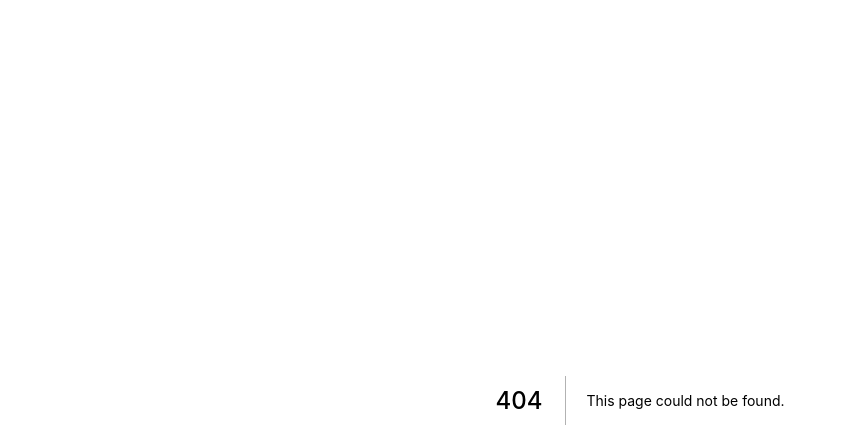
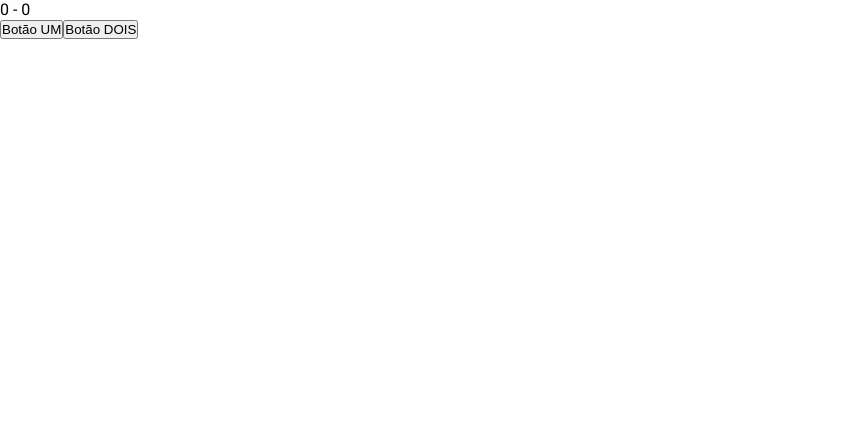
Before and after one commit to josehfortes/growth-reactjs-revisao, a Next.js app: page /memoization in a window 1280 px wide. Before the commit this address had no page. Shown: the top 448 px of the page, without its empty margins (0-847 px from the left). Built offline with nearby package versions, Linux system fonts and the light colour scheme.

Commit message:
Criado exemplo de memoization

```diff
--- /dev/null
+++ b/pages/memoization.jsx
@@ -0,0 +1,32 @@
+import { useState, useCallback, memo } from 'react'
+
+const Button = memo(({ handleClick, name }) => {
+  console.log(`Renderizado botão ${name}`)
+  return <button onClick={handleClick}>{name}</button>
+})
+
+Button.displayName = 'Memo Button'
+
+export default function MemoizationPage() {
+  console.log('Renderizado contador')
+  const [contadorUm, setContadorUm] = useState(0)
+  const [contadorDois, setContadorDois] = useState(0)
+
+  const memoizedContadorUm = useCallback(() => {
+    setContadorUm(contadorUm + 1)
+  }, [contadorUm])
+
+  const memoizedContadorDois = useCallback(() => {
+    setContadorDois(contadorDois + 1)
+  }, [contadorDois])
+
+  return (
+    <div>
+      <div>
+        {contadorUm} - {contadorDois}
+      </div>
+      <Button handleClick={memoizedContadorUm} name="Botão UM"></Button>
+      <Button handleClick={memoizedContadorDois} name="Botão DOIS"></Button>
+    </div>
+  )
+}
```
